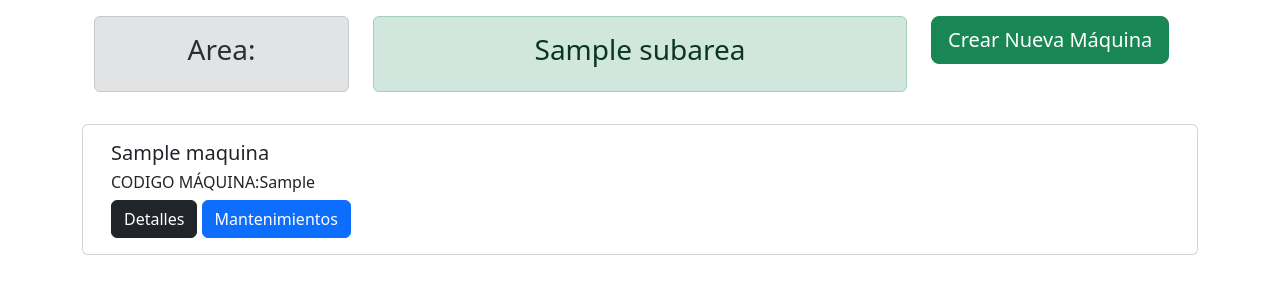
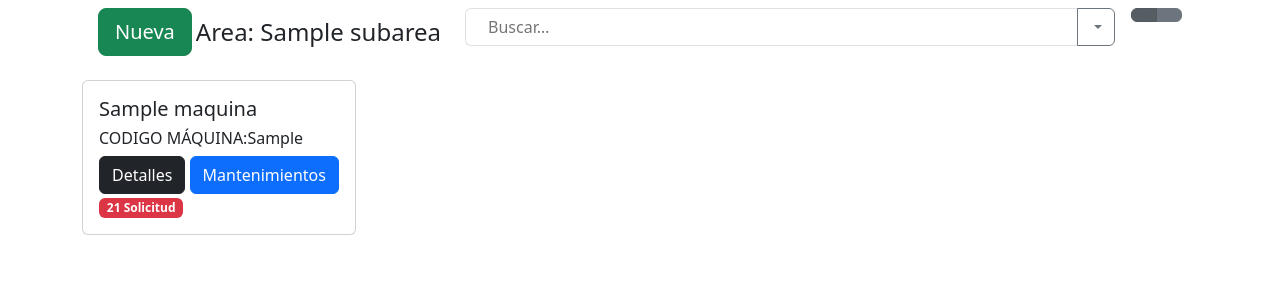
Before and after one commit to guidocarrillo27/AIC_Mantenimiento, a Django app: page /subareas/1 in a window 1280 px wide. Shown: the part 56-356 px from the top of the page. Run offline with Django 5.2, Linux system fonts and the light colour scheme; tables that the repository leaves empty hold one stand-in row (values such as "Sample post").

Commit message:
Se añade mejoras bootstrap html

```diff
--- a/activos/admin.py
+++ b/activos/admin.py
@@ -1,5 +1,5 @@
 from django.contrib import admin
-from .models import Area,SubArea,Maquina,mantenimientos,Parte
+from .models import Area,SubArea,Maquina,mantenimientos,Parte,SubParte
 
 # Register your models here.
 admin.site.register(Area)
@@ -7,3 +7,4 @@ admin.site.register(SubArea)
 admin.site.register(Maquina)
 admin.site.register(mantenimientos)
 admin.site.register(Parte)
+admin.site.register(SubParte)
--- a/activos/forms.py
+++ b/activos/forms.py
@@ -52,11 +52,9 @@ class NuevaParte(ModelForm):
 class NuevaSubParte(ModelForm):
     class Meta:
         model=SubParte
-        fields=['parte','codigo','nombre','marca','modelo','descripción']
+        fields=['nombre','marca','modelo','descripción','anexo1','anexo2' ]
 
         widgets={
-            'codigo_parte':forms.TextInput(attrs={'class':'form-control',
-                                            'placeholder':'Ingrese código sub-parte'}),
             'nombre':forms.TextInput(attrs={'class':'form-control',
                                             'placeholder':'Ingrese nombre sub-parte'}),
             'marca':forms.TextInput(attrs={'class':'form-control',
--- a/activos/models.py
+++ b/activos/models.py
@@ -95,6 +95,7 @@ class SubParte(models.Model):
 
     parte=models.ForeignKey(Parte,on_delete=models.CASCADE)
     codigo=models.CharField(max_length=100)
+    num_subparte=models.IntegerField()
     nombre=models.CharField(max_length=130)
     marca=models.CharField(max_length=130)
     modelo=models.CharField(max_length=130)
--- a/activos/templates/maquinas/detalle_maquina.html
+++ b/activos/templates/maquinas/detalle_maquina.html
@@ -49,8 +49,7 @@
     </div>
 
     <div class="row">
-        <div class="col mt-5">
-            {{partes}}
+        <div class="col mt-3">
             {% for parte in partes %}
             <div class="card mt-3">
                 <div class="card-body">
--- a/activos/templates/partes/detalle_parte.html
+++ b/activos/templates/partes/detalle_parte.html
@@ -52,8 +52,8 @@
             <div class="card mt-3">
                 <div class="card-body">
                     <h5>{{subparte.nombre}}</h5>
-                    <h6>CODIGO SUB-PARTE:{{subparte.codigo_maquina}}</h6>
-                    <h7>{{parte.descripción}}</h7>
+                    <h6>CODIGO SUB-PARTE:{{subparte.codigo}}</h6>
+                    <h7>{{subparte.descripción}}</h7>
                     <h7><a href="/media/{{subparte.anexo1}}">Anexo1</a></h7>
                     <h7><a href="/media/{{subparte.anexo2}}">Anexo2</a></h7>
                 </div>
--- a/activos/templates/subareas/detalle_subareas.html
+++ b/activos/templates/subareas/detalle_subareas.html
@@ -1,26 +1,60 @@
 {%extends 'base.html' %}
 {%block content %}
 
-<div class="container">
-    <div class="row">
-        <section class="col-3 mt-3">
-            <div class="alert alert-secondary" role="alert">
-                <h3 class="text-center">Area:</h3>
+<div class="o_kanban_view o_view_controller o_action o_kanban_selection_available">
+
+    <div class="o_control_panel d-flex flex-column gap-3 px-3 pt-2 pb-3" data-command-category="actions">
+        <div class="o_control_panel_main d-flex flex-wrap flex-lg-nowrap justify-content-between align-items-lg-start gap-lg-3 flex-grow-1">
+            <div class="o_control_panel_breadcrumbs d-flex align-items-center gap-1 order-0 h-lg-100">
+                <div class="o_control_panel_main_buttons d-flex gap-1 d-empty-none d-print-none">
+                    <div class="d-inline-flex gap-1">
+                        <a class="btn btn-success btn-lg" href="{% url 'nueva_maquina' subarea.id %}">Nueva</a>
+                        <div class="o_last_breadcrumb_item active d-flex fs-4 min-w-0 align-items-center">
+                            <span class="min-w-0 text-truncate">
+                                Area: {{subarea}}
+                            </span>
                         </div>
-        </section>
-        <section class="col-6 mt-3">
-            <div class="alert alert-success" role="alert">
-                <h3 class="text-center">{{subarea}}</h3>
+                        <div class="o_cp_buttons d-empty-none d-flex align-items-baseline gap-1" role="toolbar" aria-label="Main actions">
                         </div>
-        </section>
-        <section class="col-3 mt-3">
-            <div>
-                <a class="btn btn-success btn-lg" href="{% url 'nueva_maquina' subarea.id %}">Crear Nueva Máquina</a>
                     </div>
-        </section>
+                </div>
 
+                    <div class="me-auto">
+                    </div>
+            </div>
+            <div class="o_control_panel_actions d-empty-none d-flex align-items-center justify-content-start justify-content-lg-around order-2 order-lg-1 w-100 mw-100 w-lg-auto">
+                    <div class="o_cp_searchview d-flex input-group mt-1 mt-md-0" role="search">
+                        <div class="o_searchview form-control d-print-contents d-flex align-items-center py-1 border-end-0" role="search" aria-autocomplete="list" aria-expanded="false">
+                            <button class="d-print-none btn border-0 p-0" role="button" aria-label="Search..." title="Buscar…">
+                                <i class="o_searchview_icon oi oi-search me-2" role="img"></i>
+                            </button>
+                            <div class="o_searchview_input_container d-flex flex-grow-1 flex-wrap gap-1 mw-100">
+                                <input type="text" class="o_searchview_input o_input d-print-none flex-grow-1 w-auto border-0" accesskey="Q" placeholder="Buscar…" role="searchbox">
+                            </div>
+                        </div>
+                        <button class="o_searchview_dropdown_toggler d-print-none btn btn-outline-secondary o-dropdown-caret rounded-start-0 o-dropdown dropdown-toggle dropdown" data-hotkey="shift+q" title="Alternar panel de búsqueda" aria-expanded="false">
+
+                        </button>
+                    </div>
+            </div>
+            <div class="o_control_panel_navigation d-flex flex-wrap flex-md-nowrap justify-content-end gap-1 gap-xl-3 order-1 order-lg-2 flex-grow-1">
+                <nav class="o_cp_switch_buttons d-print-none d-inline-flex btn-group">
+                    <button class="btn btn-secondary o_switch_view o_kanban active" data-tooltip="Kanban" aria-label="Kanban View">
+                        <i class="oi oi-view-kanban"></i>
+                    </button>
+                    <button class="btn btn-secondary o_switch_view o_list" data-tooltip="Lista" aria-label="Lista View">
+                        <i class="oi oi-view-list"></i>
+                    </button>
+                </nav>
+            </div>
+        </div>
+    </div>
+
+    <main class="o_content">
+        <div class="o_kanban_renderer o_renderer d-flex user-select-none o_kanban_ungrouped align-content-start flex-wrap justify-content-start">
                 {% for maquina in maquinas %}
-        <div class="card mt-3">
+                <article class="o_kanban_record d-flex cursor-pointer o_kanban_color_0 flex-grow-1 flex-md-shrink-1 flex-shrink-0">
+                    <div class="card mt-2">
                         <div class="card-body">
                             <h5>{{maquina.nombre}}</h5>
                             <h6>CODIGO MÁQUINA:{{maquina.codigo}}</h6>
@@ -28,11 +62,20 @@
                                 <a class="btn btn-dark" href="{% url 'detalle_maquina' maquina.id %}">  Detalles</a>
                                 <a class="btn btn-primary" href="{% url 'mantenimiento_maquina_pendiente' maquina.id %}">Mantenimientos</a>
                             </div>
+                            <footer>
+                                <div class="badge text-bg-danger">
+                                    <span>21</span> Solicitud
+                                </div>
+                            </footer>
                         </div>
                     </div>
+
+                </article>
                 {% endfor %}
 
         </div>
+    </main>
+
 </div>
 
 
--- a/activos/templates/subpartes/nueva_subparte.html
+++ b/activos/templates/subpartes/nueva_subparte.html
@@ -12,7 +12,7 @@
 
             <form method="POST" enctype="multipart/form-data" class="card card-body">
                 <h1 class="text-center">{{parte}}</h1>
-                <h6 class="text-center">CODIGO SUB-PARTE: {{parte.codigo_parte}}</h6>
+                <h6 class="text-center">CODIGO PARTE: {{parte.codigo_parte}}</h6>
 
                 {% csrf_token %}
                 {{form.as_p}}
--- a/activos/views.py
+++ b/activos/views.py
@@ -106,7 +106,7 @@ def nueva_maquina(request,id):
             nueva_maquina=form.save(commit=False)
             nueva_maquina.area_id=area.id
             nueva_maquina.save()
-            nueva_maquina.codigo=area.cod_subArea+'-'+str(nueva_maquina.id)
+            nueva_maquina.codigo=area.cod_subArea+str(nueva_maquina.id)
             nueva_maquina.save()
             return redirect('detalle_subareas',id=id)
         else:
@@ -132,7 +132,6 @@ def nueva_parte(request,id):
             break
     print(item)
 
-
     if request.method=='GET':
         maquina=get_object_or_404(Maquina,pk=id)
 
@@ -156,6 +155,23 @@ def nueva_parte(request,id):
         'form':()})
 
 def nueva_subparte(request,id):
+
+    cant_subparte=SubParte.objects.filter(parte_id=id).count()
+    subparte=SubParte.objects.filter(parte_id=id)
+
+    lista=[]
+    for p in subparte:
+        lista.append(p.num_subparte)
+    print(lista)
+
+    item=1
+    while item <= cant_subparte:
+        if item in lista:
+            item +=1
+        else:
+            break
+    print(item)
+
     if request.method=='GET':
         parte=get_object_or_404(Parte,pk=id)
         return render(request,'subpartes/nueva_subparte.html',{
@@ -166,6 +182,9 @@ def nueva_subparte(request,id):
         form=NuevaSubParte(request.POST,request.FILES)
         if form.is_valid():
             nueva_subparte=form.save(commit=False)
+            nueva_subparte.parte_id=parte.id
+            nueva_subparte.num_subparte=item
+            nueva_subparte.codigo=parte.codigo_parte+'-'+str(item)
             nueva_subparte.save()
             return redirect('detalle_parte',id=id)
         else:
```
Also changed, not shown: activos/migrations/0022_subparte_num_subparte.py (added). Lines whose indentation alone changed are shown as unchanged.
